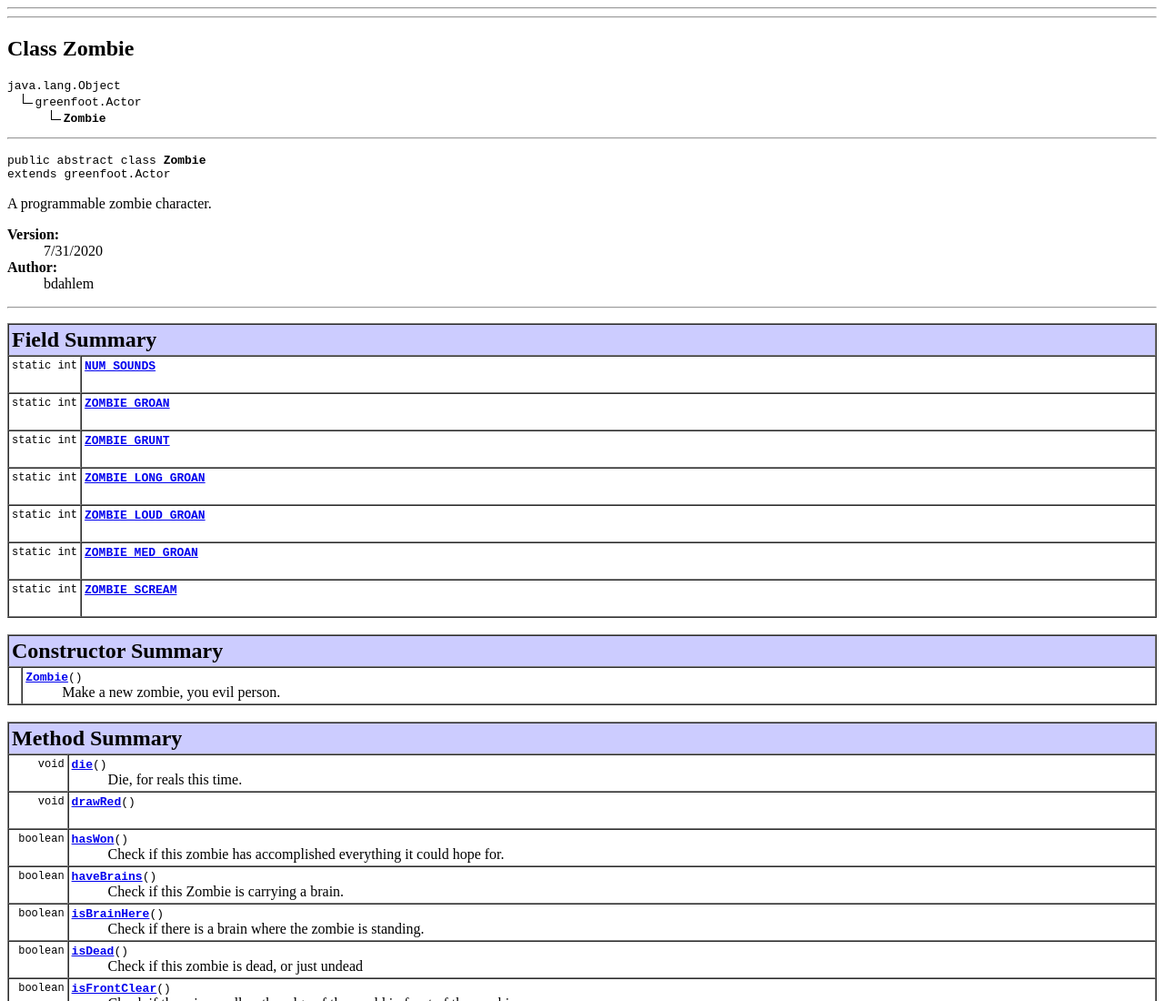
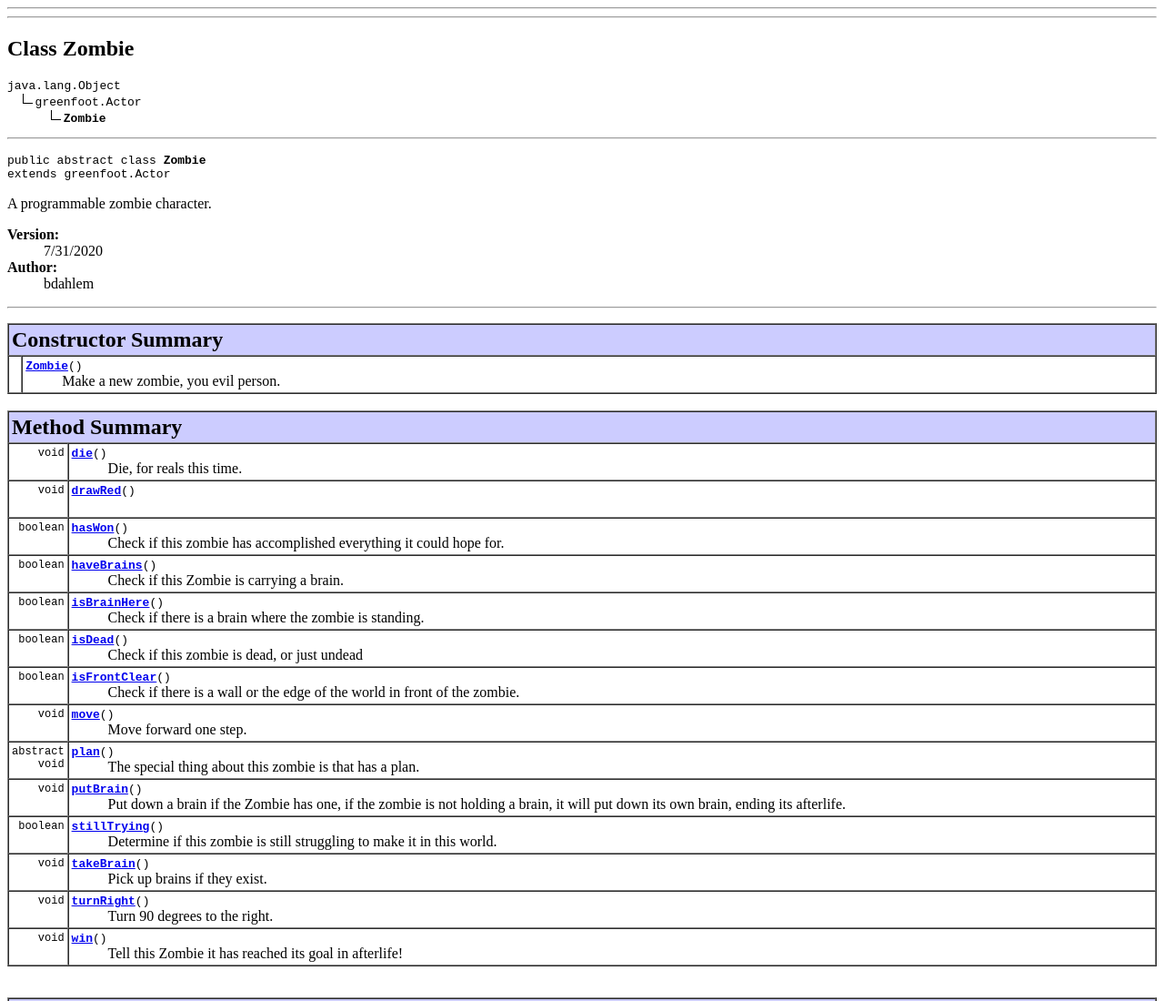
Before and after one commit to mrbdahlem/learnAssets, a plain HTML site: page ZombieLand/doc/Zombie.html in a window 1280 px wide. Shown: the top 1100 px of the page at 91% size. Drawn offline with Linux system fonts and the light colour scheme.

Commit message:
updated zombie.html

```diff
--- a/ZombieLand/doc/Zombie.html
+++ b/ZombieLand/doc/Zombie.html
@@ -56,72 +56,6 @@ A programmable zombie character.
 <HR>
 
 <P>
-<!-- =========== FIELD SUMMARY =========== -->
-
-<A NAME="field_summary"><!-- --></A>
-<TABLE BORDER="1" WIDTH="100%" CELLPADDING="3" CELLSPACING="0" SUMMARY="">
-<TR BGCOLOR="#CCCCFF" CLASS="TableHeadingColor">
-<TH ALIGN="left" COLSPAN="2"><FONT SIZE="+2">
-<B>Field Summary</B></FONT></TH>
-</TR>
-<TR BGCOLOR="white" CLASS="TableRowColor">
-<TD ALIGN="right" VALIGN="top" WIDTH="1%"><FONT SIZE="-1">
-<CODE>static&nbsp;int</CODE></FONT></TD>
-<TD><CODE><B><A HREF="Zombie.html#NUM_SOUNDS">NUM_SOUNDS</A></B></CODE>
-
-<BR>
-&nbsp;&nbsp;&nbsp;&nbsp;&nbsp;&nbsp;&nbsp;&nbsp;&nbsp;&nbsp;&nbsp;</TD>
-</TR>
-<TR BGCOLOR="white" CLASS="TableRowColor">
-<TD ALIGN="right" VALIGN="top" WIDTH="1%"><FONT SIZE="-1">
-<CODE>static&nbsp;int</CODE></FONT></TD>
-<TD><CODE><B><A HREF="Zombie.html#ZOMBIE_GROAN">ZOMBIE_GROAN</A></B></CODE>
-
-<BR>
-&nbsp;&nbsp;&nbsp;&nbsp;&nbsp;&nbsp;&nbsp;&nbsp;&nbsp;&nbsp;&nbsp;</TD>
-</TR>
-<TR BGCOLOR="white" CLASS="TableRowColor">
-<TD ALIGN="right" VALIGN="top" WIDTH="1%"><FONT SIZE="-1">
-<CODE>static&nbsp;int</CODE></FONT></TD>
-<TD><CODE><B><A HREF="Zombie.html#ZOMBIE_GRUNT">ZOMBIE_GRUNT</A></B></CODE>
-
-<BR>
-&nbsp;&nbsp;&nbsp;&nbsp;&nbsp;&nbsp;&nbsp;&nbsp;&nbsp;&nbsp;&nbsp;</TD>
-</TR>
-<TR BGCOLOR="white" CLASS="TableRowColor">
-<TD ALIGN="right" VALIGN="top" WIDTH="1%"><FONT SIZE="-1">
-<CODE>static&nbsp;int</CODE></FONT></TD>
-<TD><CODE><B><A HREF="Zombie.html#ZOMBIE_LONG_GROAN">ZOMBIE_LONG_GROAN</A></B></CODE>
-
-<BR>
-&nbsp;&nbsp;&nbsp;&nbsp;&nbsp;&nbsp;&nbsp;&nbsp;&nbsp;&nbsp;&nbsp;</TD>
-</TR>
-<TR BGCOLOR="white" CLASS="TableRowColor">
-<TD ALIGN="right" VALIGN="top" WIDTH="1%"><FONT SIZE="-1">
-<CODE>static&nbsp;int</CODE></FONT></TD>
-<TD><CODE><B><A HREF="Zombie.html#ZOMBIE_LOUD_GROAN">ZOMBIE_LOUD_GROAN</A></B></CODE>
-
-<BR>
-&nbsp;&nbsp;&nbsp;&nbsp;&nbsp;&nbsp;&nbsp;&nbsp;&nbsp;&nbsp;&nbsp;</TD>
-</TR>
-<TR BGCOLOR="white" CLASS="TableRowColor">
-<TD ALIGN="right" VALIGN="top" WIDTH="1%"><FONT SIZE="-1">
-<CODE>static&nbsp;int</CODE></FONT></TD>
-<TD><CODE><B><A HREF="Zombie.html#ZOMBIE_MED_GROAN">ZOMBIE_MED_GROAN</A></B></CODE>
-
-<BR>
-&nbsp;&nbsp;&nbsp;&nbsp;&nbsp;&nbsp;&nbsp;&nbsp;&nbsp;&nbsp;&nbsp;</TD>
-</TR>
-<TR BGCOLOR="white" CLASS="TableRowColor">
-<TD ALIGN="right" VALIGN="top" WIDTH="1%"><FONT SIZE="-1">
-<CODE>static&nbsp;int</CODE></FONT></TD>
-<TD><CODE><B><A HREF="Zombie.html#ZOMBIE_SCREAM">ZOMBIE_SCREAM</A></B></CODE>
-
-<BR>
-&nbsp;&nbsp;&nbsp;&nbsp;&nbsp;&nbsp;&nbsp;&nbsp;&nbsp;&nbsp;&nbsp;</TD>
-</TR>
-</TABLE>
-&nbsp;
 <!-- ======== CONSTRUCTOR SUMMARY ======== -->
 
 <A NAME="constructor_summary"><!-- --></A>
```
